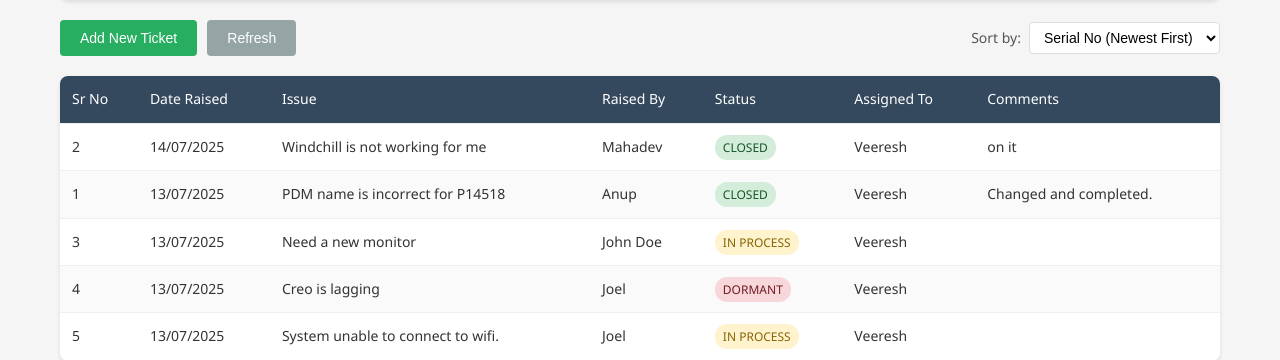
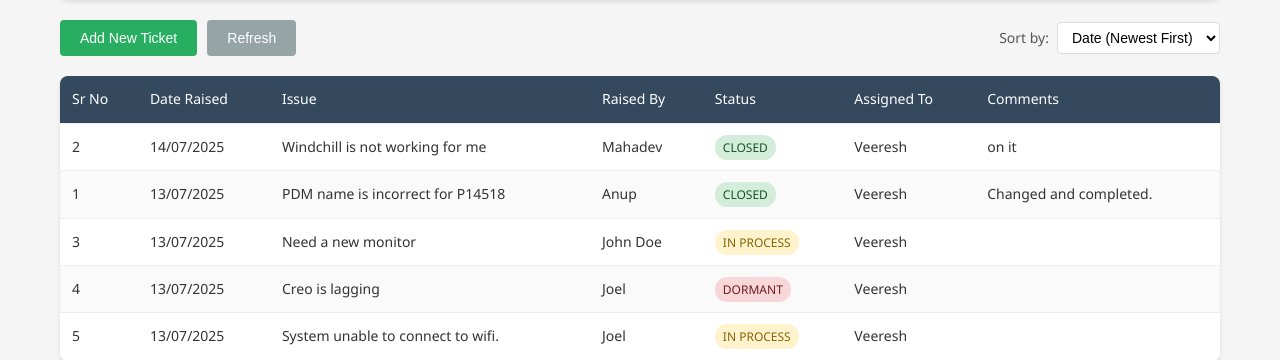
Before and after one commit to Anup710/ticketing-system, a Flask app: page / in a window 1280 px wide. Shown: the part 98-458 px from the top of the page. Run offline with Flask 3, Linux system fonts and the light colour scheme.

Commit message:
v2.1 sr no sort removed

```diff
--- a/config.py
+++ b/config.py
@@ -3,8 +3,8 @@
 # Admin credentials - modify these as needed
 # Format: {'username': 'password'}
 ADMIN_CREDENTIALS = {
-    'admin': 'password123',  # Change this password!
-    'veeresh': 'admin2024'   # Add more admin users as needed
+    'wcadmin': 'Wipro@!23*',  # Change this password!
+    'veeresh': 'admin2o25@98'   # Add more admin users as needed
 }
 
 # Application settings
--- a/static/script.js
+++ b/static/script.js
@@ -112,7 +112,7 @@ function loadTicketsTable() {
 
     noTicketsMessage.style.display = 'none';
 
-    // Sort tickets based on current selection
+    // Sort tickets based on current selection (default: newest date first)
     sortTickets();
 
     const tableRows = tickets.map(ticket => {
@@ -168,6 +168,7 @@ function sortTickets() {
                 };
                 return (statusOrder[a.status] || 4) - (statusOrder[b.status] || 4);
             default:
+                // Default to newest date first
                 return new Date(b.date_raised) - new Date(a.date_raised);
         }
     });
--- a/templates/index.html
+++ b/templates/index.html
@@ -28,8 +28,6 @@
             <div class="sort-controls">
                 <label for="sortBy">Sort by:</label>
                 <select id="sortBy" onchange="sortTable()">
-                    <option value="sr_no_desc">Serial No (Newest First)</option>
-                    <option value="sr_no_asc">Serial No (Oldest First)</option>
                     <option value="date_desc">Date (Newest First)</option>
                     <option value="date_asc">Date (Oldest First)</option>
                     <option value="status">Status</option>
@@ -94,7 +92,7 @@
             <form id="ticketForm">
                 <div class="form-group">
                     <label for="dateRaised">Date Raised:</label>
-                    <input type="date" id="dateRaised" name="dateRaised" required>
+                    <input type="date" id="dateRaised" name="dateRaised" required readonly>
                 </div>
                 <div class="form-group">
                     <label for="issue">Issue:</label>
```
